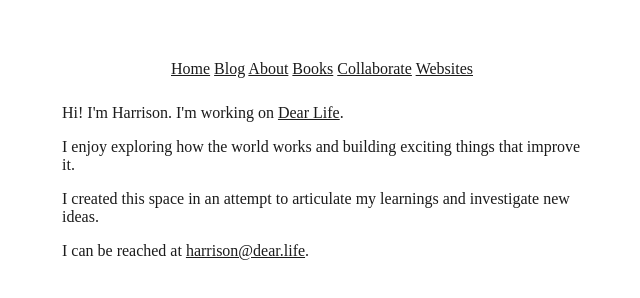
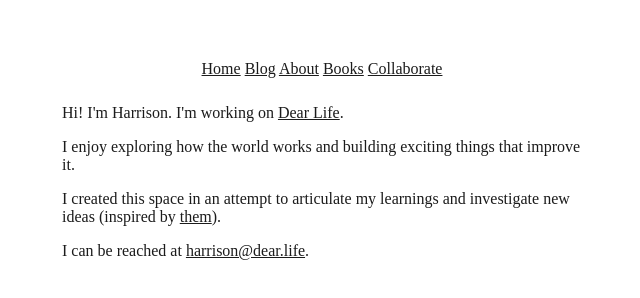
Before and after one commit to harrisonericsmith/personalwebsite, a plain HTML site: page index.html in a window 1280 px wide. Shown: the whole page, without its empty margins (318-958 px from the left). Drawn offline with Linux system fonts and the light colour scheme.

Commit message:
Changed position of websites.html

```diff
--- a/index.html
+++ b/index.html
@@ -13,13 +13,12 @@
                 <a href="about.html">About</a>
                 <a href="books.html">Books</a>
                 <a href="collaborate.html">Collaborate</a>
-                <a href="websites.html">Websites</a>
             </nav>
         </header>
         <div>
             <p>Hi! I'm Harrison. I'm working on <a href="https://dear.life">Dear Life</a>.</p>
             <p>I enjoy exploring how the world works and building exciting things that improve it.</p>
-            <p>I created this space in an attempt to articulate my learnings and investigate new ideas.</p>
+            <p>I created this space in an attempt to articulate my learnings and investigate new ideas (inspired by <a href="websites.html">them</a>).</p>
             <p>I can be reached at <a href="mailto:harrison@dear.life">harrison@dear.life</a>.</p>
         </div>
     </body>
```
Also changed, not shown: about.html (+0 -1 lines), blog.html (+0 -1 lines), books.html (+0 -1 lines), collaborate.html (+0 -1 lines), websites.html (+0 -1 lines).
